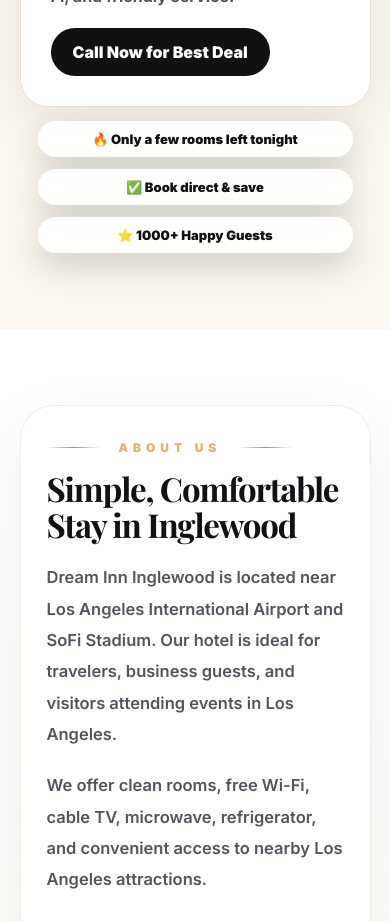
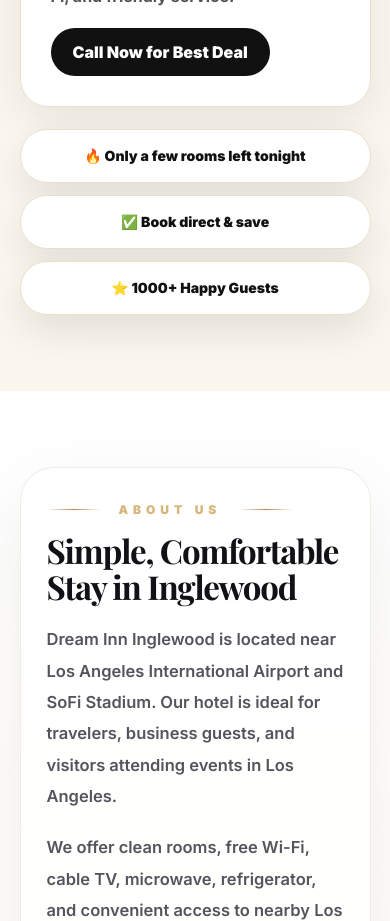
Before and after one commit to meetx00719/dream-inn-website, a React (Vite) app: page / in a window 390 px wide. Shown: the part 2740-3661 px from the top of the page. Built offline with nearby package versions, Linux system fonts and the light colour scheme.

Commit message:
index update

```diff
--- a/src/index.css
+++ b/src/index.css
@@ -1911,3 +1911,81 @@ iframe {
     grid-template-columns: 1fr 1fr;
   }
 }
+.bookingTrustStrip {
+  position: static;
+  transform: none;
+  width: min(var(--safe-width), 100%);
+  margin: 28px auto 0;
+  display: grid;
+  grid-template-columns: repeat(3, 1fr);
+  gap: 18px;
+}
+
+.bookingTrustStrip span {
+  min-height: 64px;
+  padding: 0 22px;
+  border-radius: 999px;
+  background: #fff;
+  color: #111;
+  display: flex;
+  align-items: center;
+  justify-content: center;
+  text-align: center;
+  font-size: 16px;
+  font-weight: 900;
+  box-shadow: 0 16px 42px rgba(0, 0, 0, 0.1);
+  border: 1px solid #eadfcc;
+}
+
+@media (max-width: 760px) {
+  .bookingTrustStrip {
+    grid-template-columns: 1fr;
+    gap: 12px;
+    width: 100%;
+    margin-top: 22px;
+  }
+
+  .bookingTrustStrip span {
+    min-height: 54px;
+    font-size: 14px;
+  }
+}
+.bookingTrustStrip {
+  position: static;
+  transform: none;
+  width: min(var(--safe-width), 100%);
+  margin: 28px auto 0;
+  display: grid;
+  grid-template-columns: repeat(3, 1fr);
+  gap: 18px;
+}
+
+.bookingTrustStrip span {
+  min-height: 64px;
+  padding: 0 22px;
+  border-radius: 999px;
+  background: #fff;
+  color: #111;
+  display: flex;
+  align-items: center;
+  justify-content: center;
+  text-align: center;
+  font-size: 16px;
+  font-weight: 900;
+  box-shadow: 0 16px 42px rgba(0, 0, 0, 0.1);
+  border: 1px solid #eadfcc;
+}
+
+@media (max-width: 760px) {
+  .bookingTrustStrip {
+    grid-template-columns: 1fr;
+    gap: 12px;
+    width: 100%;
+    margin-top: 22px;
+  }
+
+  .bookingTrustStrip span {
+    min-height: 54px;
+    font-size: 14px;
+  }
+}
```
